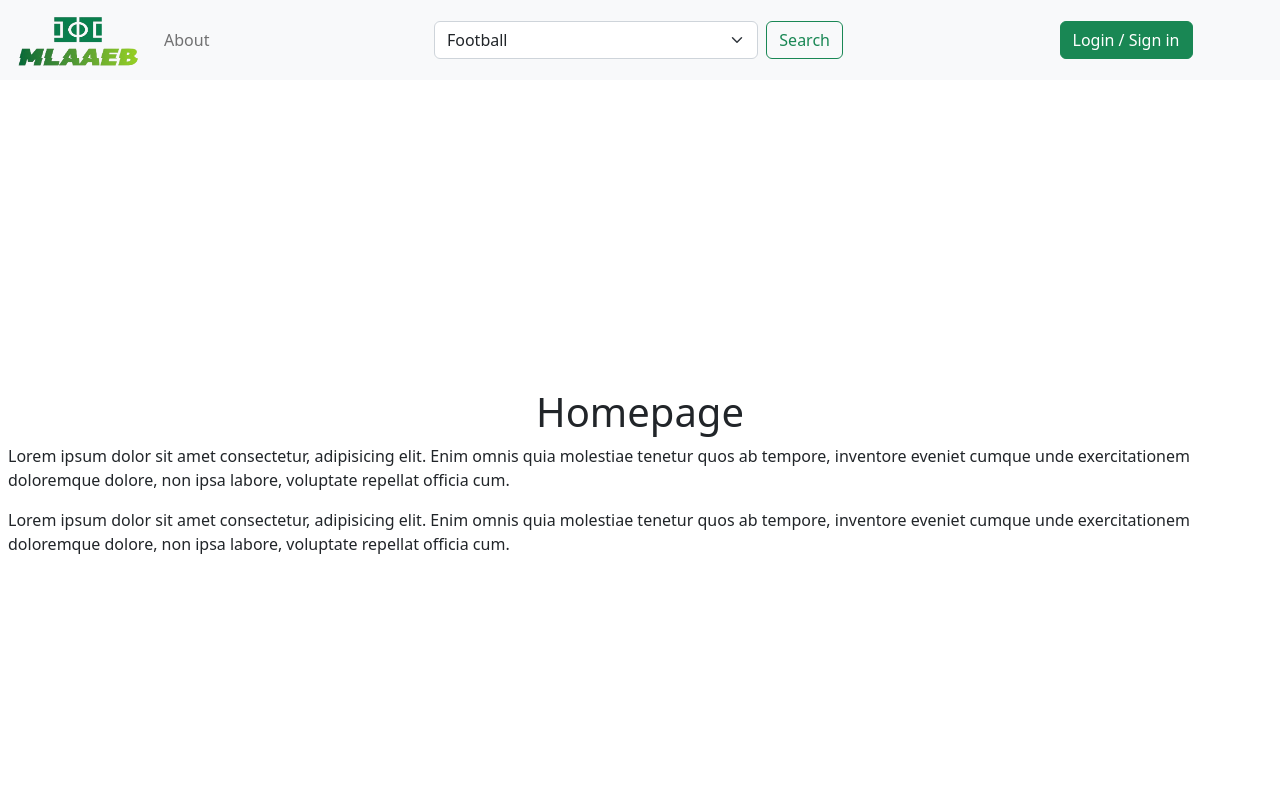
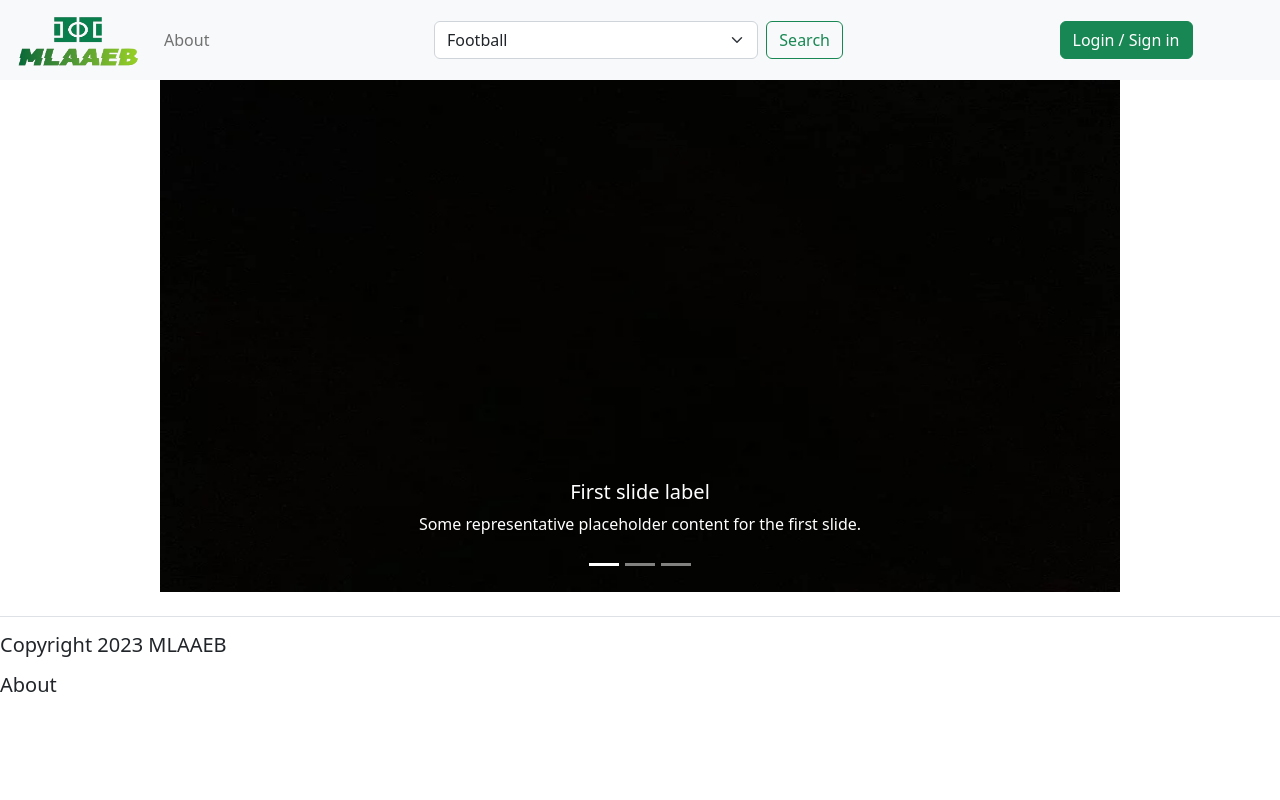
Before and after one commit to AlmajedA/mlaaeb, a Next.js app: page / in a window 1280 px wide. Shown: the top 800 px of the page. Built offline with nearby package versions, Linux system fonts and the light colour scheme.

Commit message:
main page edition 1

```diff
--- a/Comps/Footer.js
+++ b/Comps/Footer.js
@@ -1,10 +1,16 @@
-import styles from '../styles/Home.module.css'
+
+import Link from 'next/link'
 
 const Footer = () => {
     return (
-        <footer className={styles.footer}>
+        <footer className='d-flex flex-wrap justify-content-between align-items-center py-3 my-4 border-top'>
+            <h5>
 
-            Copyright 2023 MLAAEB
+                <p>Copyright 2023 MLAAEB</p>
+                <Link href="/about" className='nav-link'>About</Link>
+
+            </h5>
+
 
         </footer>
      );
--- a/pages/about.js
+++ b/pages/about.js
@@ -1,5 +1,5 @@
 import Head from 'next/head'
-import styles from '../styles/Home.module.css'
+
 const About = () => {
     return (
         <>
@@ -9,7 +9,7 @@ const About = () => {
 
         </Head>
 
-        <div className={styles.container}>
+        <div>
             <h1>About</h1>
             <p>Lorem ipsum dolor sit, amet consectetur adipisicing elit. Eaque maiores sit exercitationem iste, a praesentium ipsum similique dolorum repellendus cum veritatis nobis ipsam adipisci minus et. Veniam quam culpa odio?</p>
             <p>Lorem ipsum dolor sit, amet consectetur adipisicing elit. Eaque maiores sit exercitationem iste, a praesentium ipsum similique dolorum repellendus cum veritatis nobis ipsam adipisci minus et. Veniam quam culpa odio?</p>
--- a/pages/index.js
+++ b/pages/index.js
@@ -2,8 +2,10 @@ import Head from 'next/head'
 import Image from 'next/image'
 import Footer from '../Comps/Footer'
 import Navbar from '../Comps/Navbar'
-import styles from '../styles/Home.module.css'
+
 import Link from 'next/link'
+import Script from "next/script";
+
 
 export default function Home() {
   return (
@@ -14,16 +16,66 @@ export default function Home() {
         <meta name='keywords' content='Court Reservation'/>
 
       </Head>
+      <Script
+        src="https://cdn.jsdelivr.net/npm/bootstrap@5.0.0-beta1/dist/js/bootstrap.bundle.min.js"
+        integrity="sha384-ygbV9kiqUc6oa4msXn9868pTtWMgiQaeYH7/t7LECLbyPA2x65Kgf80OJFdroafW"
+        crossOrigin="anonymous"
+      />
 
-      <div className={styles.container}>
 
-        <h1>Homepage</h1>
-        <p>Lorem ipsum dolor sit amet consectetur, adipisicing elit. Enim omnis quia molestiae tenetur quos ab tempore, inventore eveniet cumque unde exercitationem doloremque dolore, non ipsa labore, voluptate repellat officia cum.</p>
-        <p>Lorem ipsum dolor sit amet consectetur, adipisicing elit. Enim omnis quia molestiae tenetur quos ab tempore, inventore eveniet cumque unde exercitationem doloremque dolore, non ipsa labore, voluptate repellat officia cum.</p>
+
+      <div>
+
+        <div id="carouselExampleCaptions" className="carousel slide">
+          <div className="carousel-indicators">
+            <button type="button" data-bs-target="#carouselExampleCaptions" data-bs-slide-to="0" className="active" aria-current="true" aria-label="Slide 1"></button>
+            <button type="button" data-bs-target="#carouselExampleCaptions" data-bs-slide-to="1" aria-label="Slide 2"></button>
+            <button type="button" data-bs-target="#carouselExampleCaptions" data-bs-slide-to="2" aria-label="Slide 3"></button>
+          </div>
+
+          <div className="carousel-inner">
+            <div className="carousel-item active">
+              <Image src="/black.webp" className="d-block w-75 m-auto" alt="..." width={512} height={512}/>
+              <div className="carousel-caption d-none d-md-block">
+                <h5>First slide label</h5>
+                <p>Some representative placeholder content for the first slide.</p>
+              </div>
+            </div>
+            <div className="carousel-item">
+              <Image src="/BasketBall-Court.png" className="d-block w-75 m-auto" alt="..." width={512} height={512}/>
+              <div className="carousel-caption d-none d-md-block">
+                <h5>Second slide label</h5>
+                <p>Some representative placeholder content for the second slide.</p>
+              </div>
+            </div>
+            <div className="carousel-item">
+              <Image src="/black.webp" className="d-block w-75 m-auto" alt="..." width={512} height={512}/>
+              <div className="carousel-caption d-none d-md-block">
+                <h5>Third slide label</h5>
+                <p>Some representative placeholder content for the third slide.</p>
+              </div>
+            </div>
+          </div>
+          {/* <button className="carousel-control-prev" type="button" data-bs-target="#carouselExampleCaptions" data-bs-slide="prev">
+            <span className="carousel-control-prev-icon" aria-hidden="true"></span>
+            <span className="visually-hidden">Previous</span>
+          </button>
+          <button className="carousel-control-next" type="button" data-bs-target="#carouselExampleCaptions" data-bs-slide="next">
+            <span className="carousel-control-next-icon" aria-hidden="true"></span>
+            <span className="visually-hidden">Next</span>
+          </button> */}
+        </div>
+
+
+
+
 
 
 
       </div>
+
+
+
     </>
   )
 }
--- a/styles/Home.module.css
+++ /dev/null
@@ -1,121 +0,0 @@
-.container {
-  min-height: 100vh;
-  padding: 0 0.5rem;
-  display: flex;
-  flex-direction: column;
-  justify-content: center;
-  align-items: center;
-  height: 100vh;
-}
-
-.main {
-  padding: 5rem 0;
-  flex: 1;
-  display: flex;
-  flex-direction: column;
-  justify-content: center;
-  align-items: center;
-}
-
-.footer {
-  width: 100%;
-  height: 100px;
-  border-top: 1px solid #eaeaea;
-  display: flex;
-  justify-content: center;
-  align-items: center;
-}
-
-.footer a {
-  display: flex;
-  justify-content: center;
-  align-items: center;
-  flex-grow: 1;
-}
-
-.title a {
-  color: #0070f3;
-  text-decoration: none;
-}
-
-.title a:hover,
-.title a:focus,
-.title a:active {
-  text-decoration: underline;
-}
-
-.title {
-  margin: 0;
-  line-height: 1.15;
-  font-size: 4rem;
-}
-
-.title,
-.description {
-  text-align: center;
-}
-
-.description {
-  line-height: 1.5;
-  font-size: 1.5rem;
-}
-
-.code {
-  background: #fafafa;
-  border-radius: 5px;
-  padding: 0.75rem;
-  font-size: 1.1rem;
-  font-family: Menlo, Monaco, Lucida Console, Liberation Mono, DejaVu Sans Mono,
-    Bitstream Vera Sans Mono, Courier New, monospace;
-}
-
-.grid {
-  display: flex;
-  align-items: center;
-  justify-content: center;
-  flex-wrap: wrap;
-  max-width: 800px;
-  margin-top: 3rem;
-}
-
-.card {
-  margin: 1rem;
-  padding: 1.5rem;
-  text-align: left;
-  color: inherit;
-  text-decoration: none;
-  border: 1px solid #eaeaea;
-  border-radius: 10px;
-  transition: color 0.15s ease, border-color 0.15s ease;
-  width: 45%;
-}
-
-.card:hover,
-.card:focus,
-.card:active {
-  color: #0070f3;
-  border-color: #0070f3;
-}
-
-.card h2 {
-  margin: 0 0 1rem 0;
-  font-size: 1.5rem;
-}
-
-.card p {
-  margin: 0;
-  font-size: 1.25rem;
-  line-height: 1.5;
-}
-
-.logo {
-  height: 1em;
-  margin-left: 0.5rem;
-}
-
-@media (max-width: 600px) {
-  .grid {
-    width: 100%;
-    flex-direction: column;
-  }
-}
```
Also changed, not shown: public/BasketBall-Court.png (added), public/black.webp (added).
